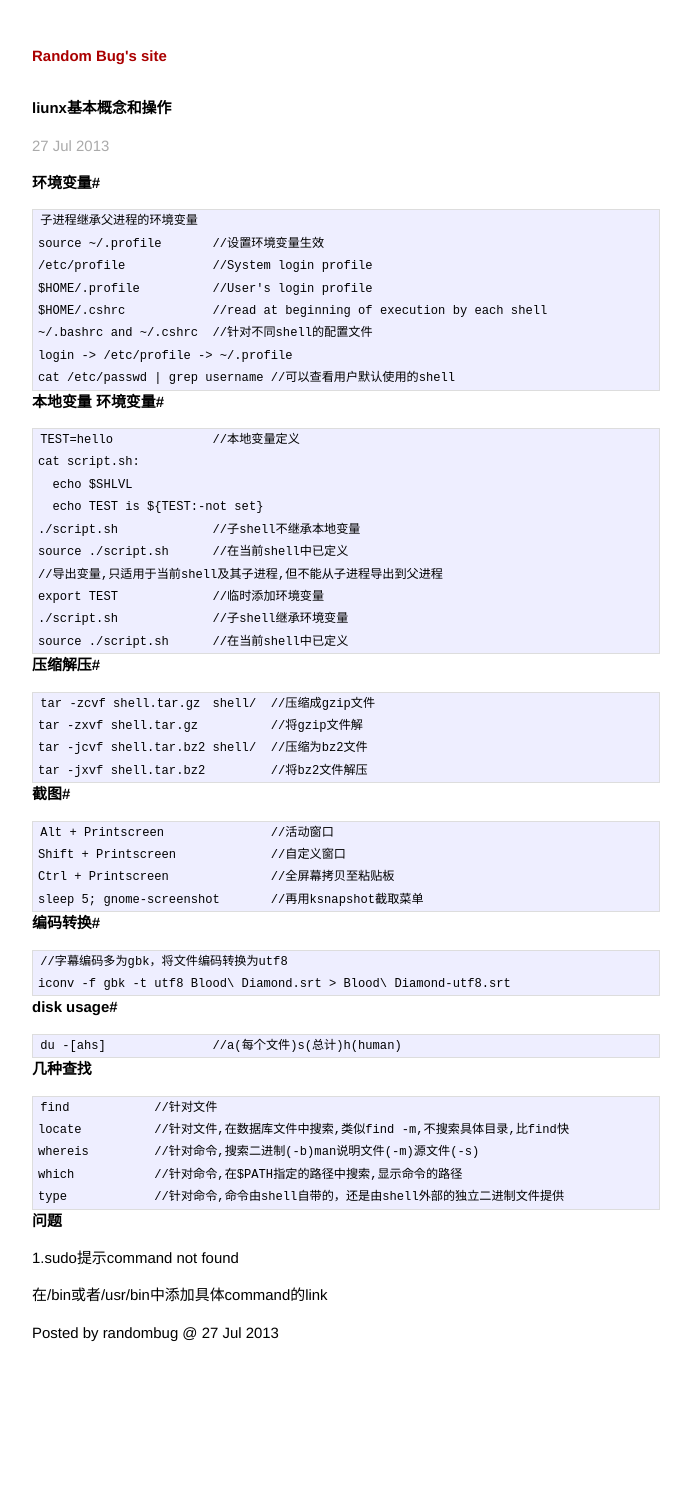
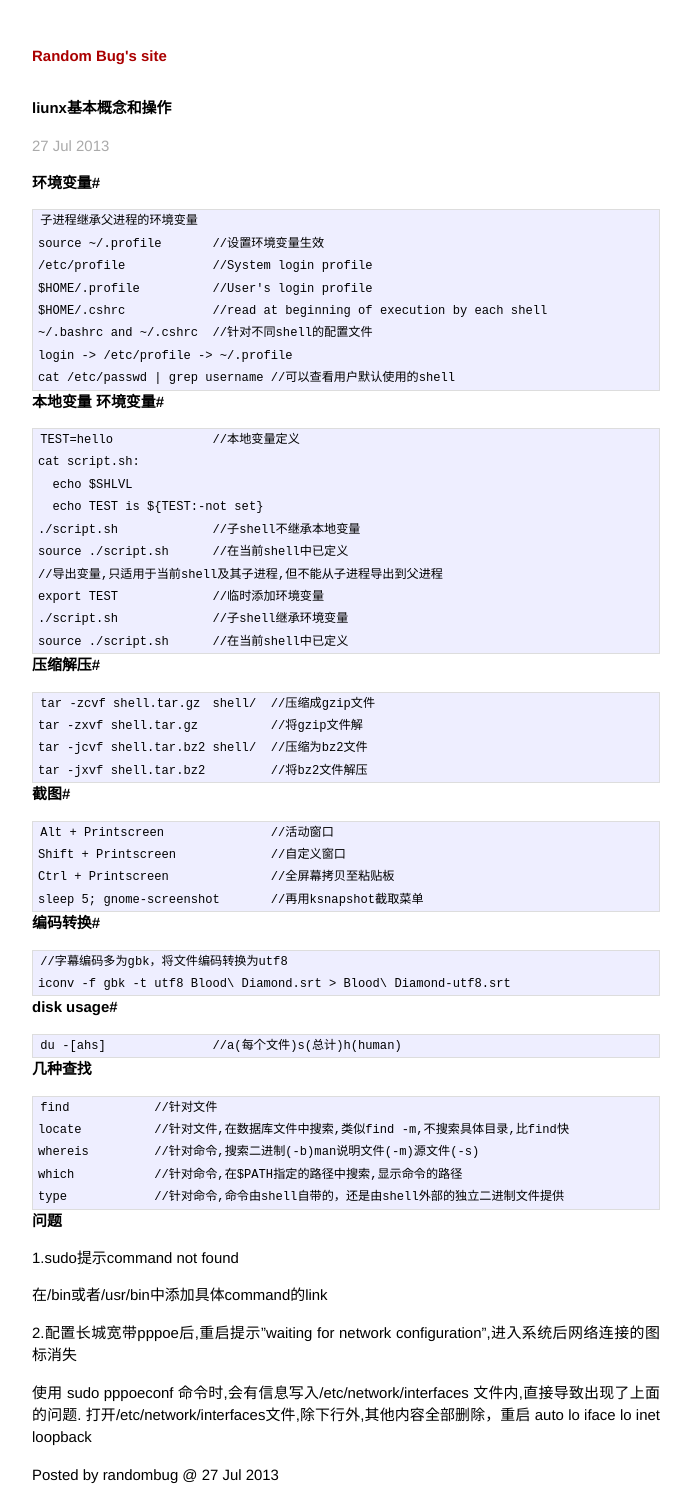
Before and after one commit to jfgong/jekyll_linteler, a Jekyll site: the page built from _posts/2013-07-27-basic-opreation-in-ubuntu.markdown, in a window 1280 px wide. Shown: the whole page, without its empty margins (294-985 px from the left). Built offline with Jekyll 4.4.1, drawn with Linux system fonts in a browser that asks for light colours; before the commit the page ends 1344 px from its top, so only the background shows below that.

Commit message:
updaate 2013-07-27-basic-opreation-in-ubuntu.markdown

```diff
--- a/_posts/2013-07-27-basic-opreation-in-ubuntu.markdown
+++ b/_posts/2013-07-27-basic-opreation-in-ubuntu.markdown
@@ -56,5 +56,12 @@ title: liunx基本概念和操作
 
 在/bin或者/usr/bin中添加具体command的link
 
+2.配置长城宽带pppoe后,重启提示"waiting for network configuration",进入系统后网络连接的图标消失
+
+使用 sudo pppoeconf 命令时,会有信息写入/etc/network/interfaces 文件内,直接导致出现了上面的问题.
+打开/etc/network/interfaces文件,除下行外,其他内容全部删除，重启
+auto lo
+iface lo inet loopback
+
 
 Posted by randombug @ {{ page.date | date_to_string }}
```
